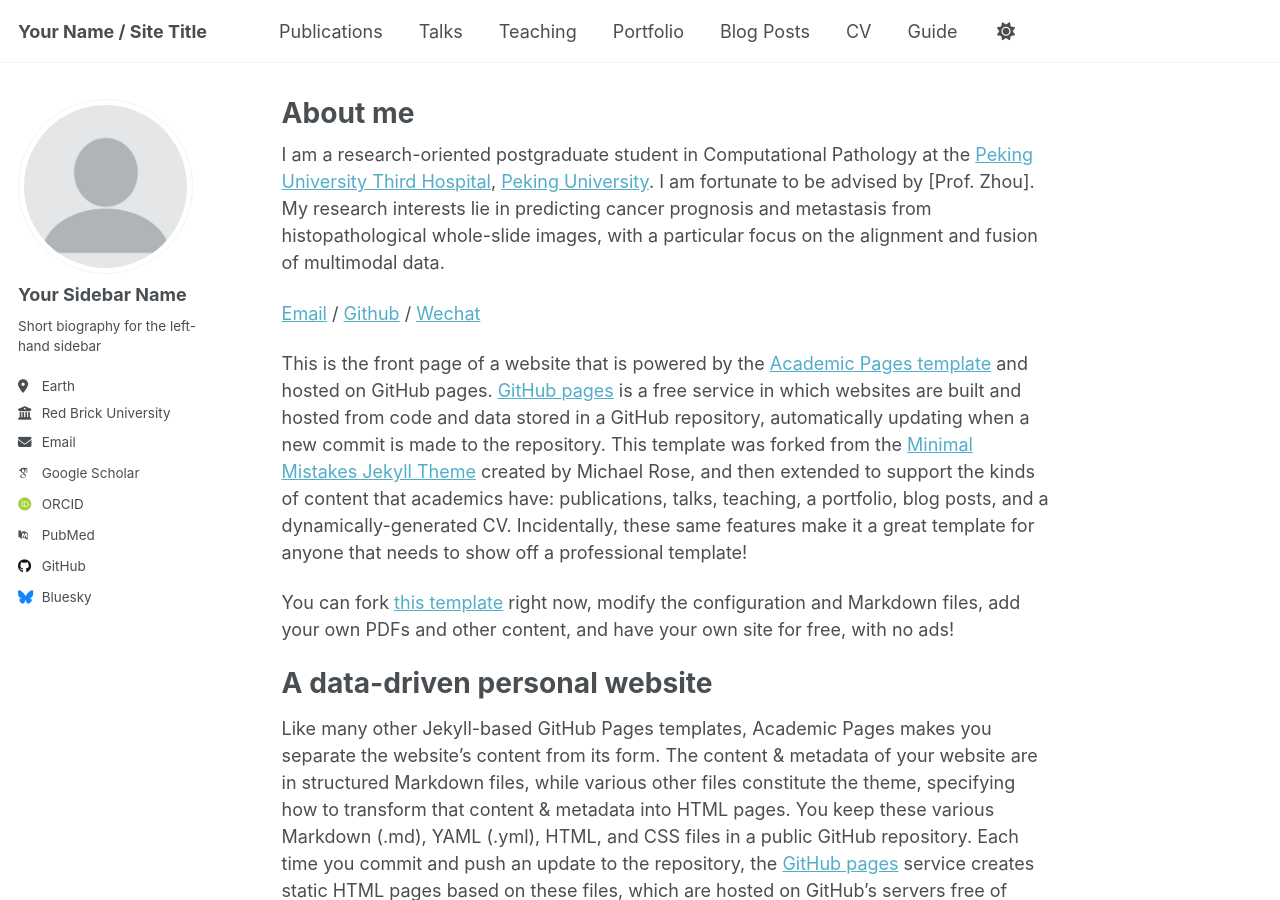
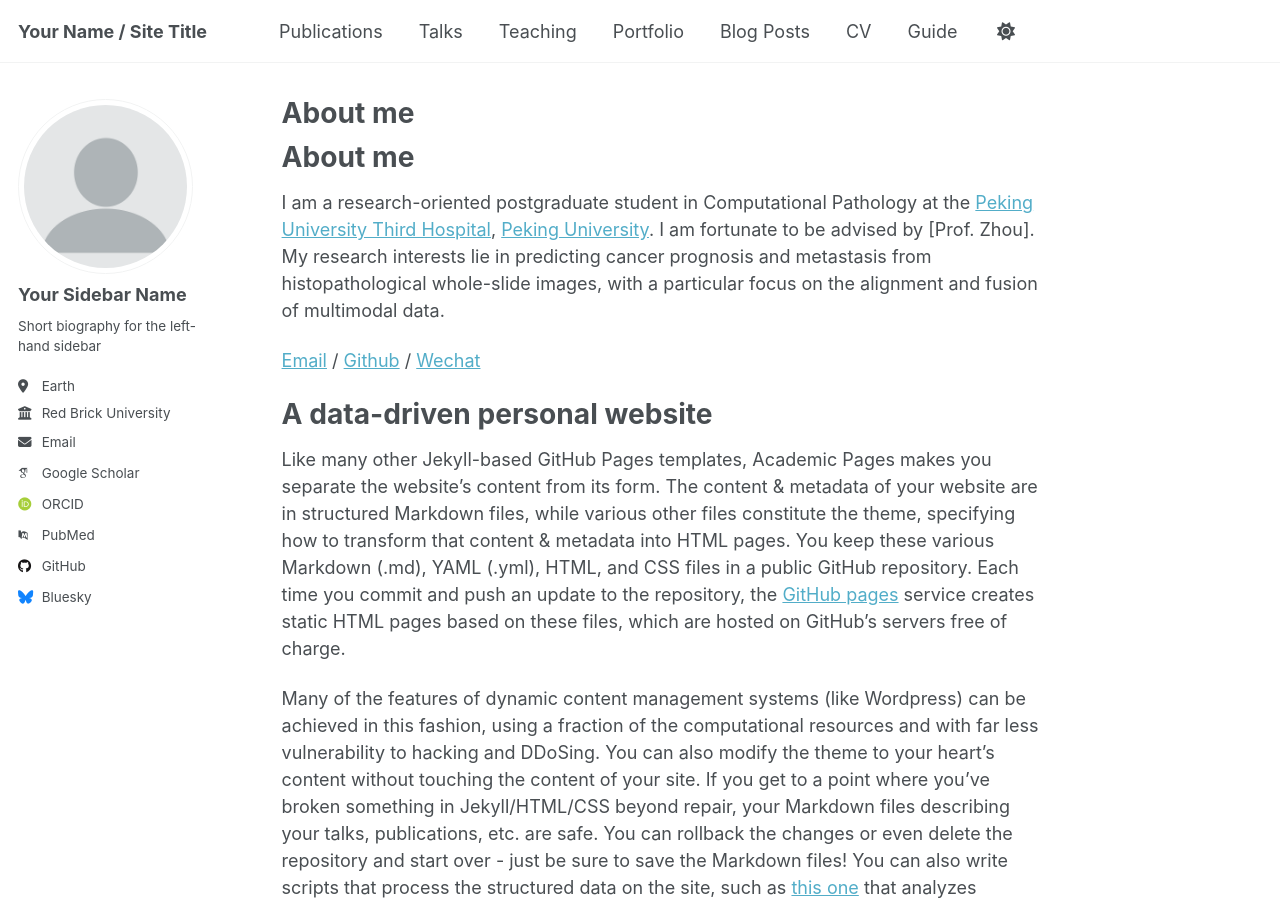
Before and after one commit to Do-1t-now/Do-1t-now.github.io, a Jekyll site: the page built from _pages/about.md, in a window 1280 px wide and 900 px high. Built offline with Jekyll 4.4.1, drawn with Linux system fonts in a browser that asks for light colours; some web fonts are replaced; a script that is not in the unit is left out.

Commit message:
Update about.md to focus on personal research
Removed introductory text about the Academic Pages template and GitHub Pages service.

```diff
--- a/_pages/about.md
+++ b/_pages/about.md
@@ -6,13 +6,11 @@ redirect_from:
   - /about/
   - /about.html
 ---
+About me
+======
 I am a research-oriented postgraduate student in Computational Pathology at the [Peking University Third Hospital](https://www.puh3.net.cn/), [Peking University](https://www.pku.edu.cn/). I am fortunate to be advised by [Prof. Zhou]. My research interests lie in predicting cancer prognosis and metastasis from histopathological whole-slide images, with a particular focus on the alignment and fusion of multimodal data.
 
 [Email](suchenghan25@stu.pku.edu.cn) / [Github](https://github.com/Do-1t-now) / [Wechat](E:/Sch/Pictures/hello guys.jpg)
-
-This is the front page of a website that is powered by the [Academic Pages template](https://github.com/academicpages/academicpages.github.io) and hosted on GitHub pages. [GitHub pages](https://pages.github.com) is a free service in which websites are built and hosted from code and data stored in a GitHub repository, automatically updating when a new commit is made to the repository. This template was forked from the [Minimal Mistakes Jekyll Theme](https://mmistakes.github.io/minimal-mistakes/) created by Michael Rose, and then extended to support the kinds of content that academics have: publications, talks, teaching, a portfolio, blog posts, and a dynamically-generated CV. Incidentally, these same features make it a great template for anyone that needs to show off a professional template!
-
- You can fork [this template](https://github.com/academicpages/academicpages.github.io) right now, modify the configuration and Markdown files, add your own PDFs and other content, and have your own site for free, with no ads!
 
 A data-driven personal website
 ======
```
